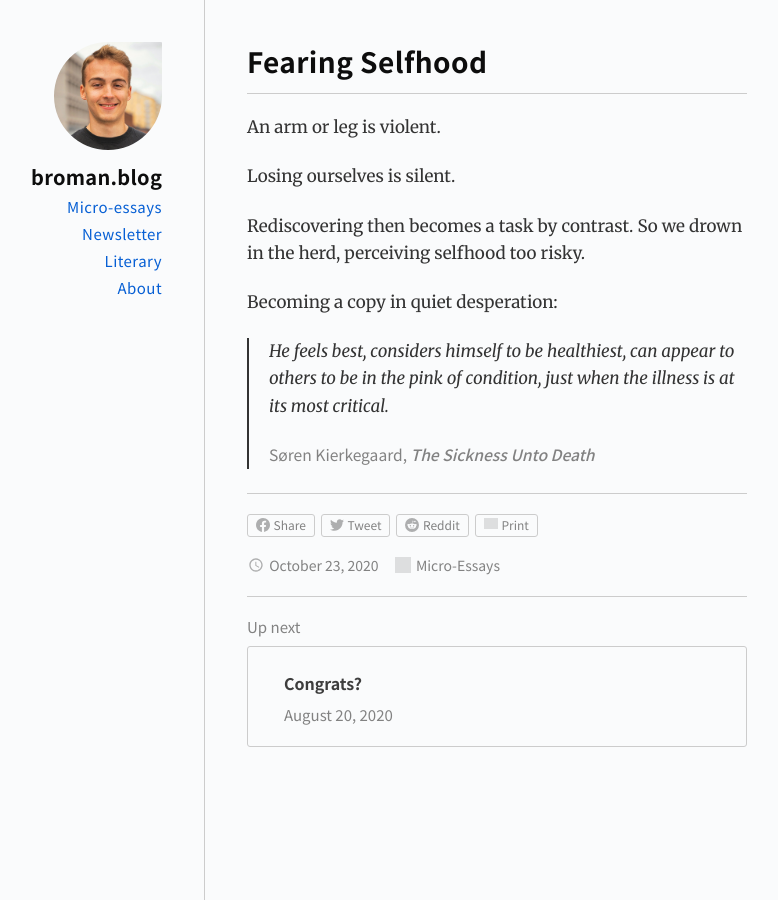
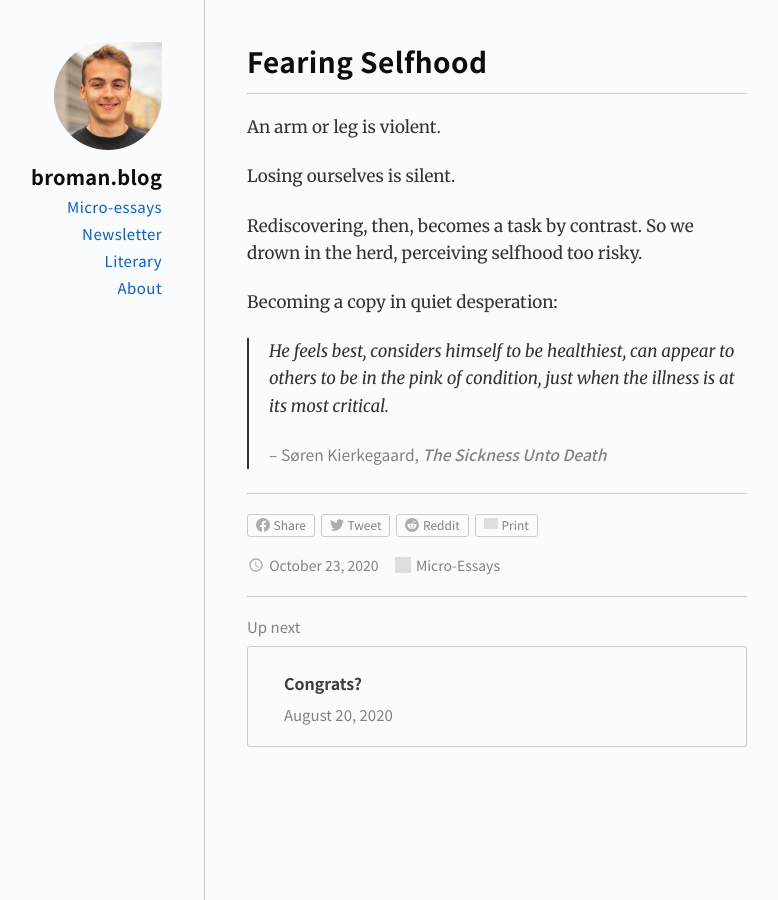
Before and after one commit to gdbroman/broman.blog, a Jekyll site: the page built from _posts/2020/2020-10-23-fearing-selfhood.md, in a window 1280 px wide. Shown: the whole page, without its empty margins (251-1029 px from the left). Built offline with Jekyll 4.4.1, drawn with Linux system fonts in a browser that asks for light colours; grey boxes are pictures that could not be loaded.

Commit message:
revision

```diff
--- a/_posts/2020/2020-10-23-fearing-selfhood.md
+++ b/_posts/2020/2020-10-23-fearing-selfhood.md
@@ -7,10 +7,10 @@ An arm or leg is violent.
 
 Losing ourselves is silent.
 
-Rediscovering then becomes a task by contrast. So we drown in the herd, perceiving selfhood too risky.
+Rediscovering, then, becomes a task by contrast. So we drown in the herd, perceiving selfhood too risky.
 
 Becoming a copy in quiet desperation:
 
 > He feels best, considers himself to be healthiest, can appear to others to be in the pink of condition, just when the illness is at its most critical.
 >
-> <cite>Søren Kierkegaard, *The Sickness Unto Death*</cite>
+> <cite>-- Søren Kierkegaard, *The Sickness Unto Death*</cite>
```
